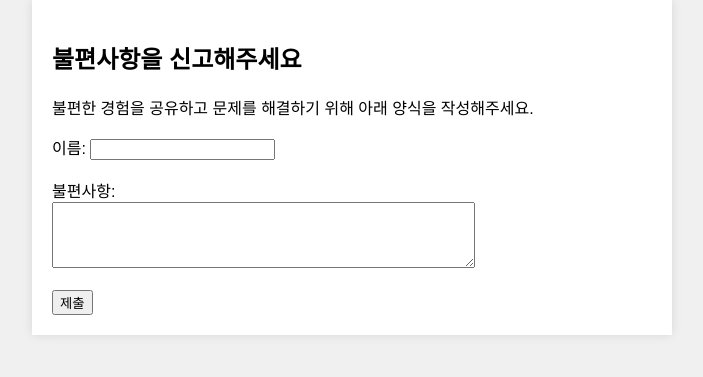
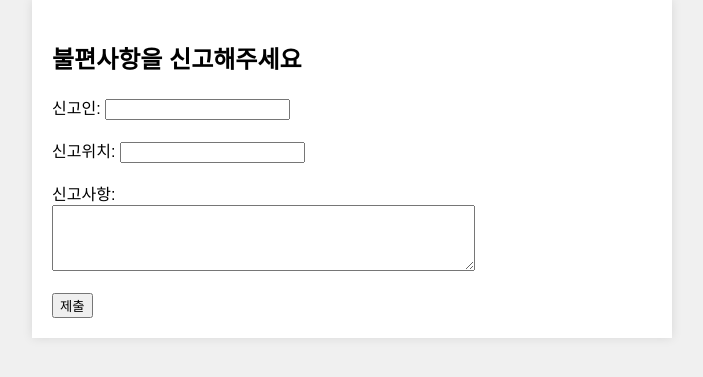
Before and after one commit to mongshot/jbclaim_py, a Flask app: page / in a window 1280 px wide. Shown: the part 129-506 px from the top of the page, without its empty margins (288-991 px from the left). Run offline with Flask 2, Linux system fonts and the light colour scheme.

Commit message:
Update index.html

```diff
--- a/templates/index.html
+++ b/templates/index.html
@@ -34,15 +34,38 @@
     <div class="container">
         <!-- 내용 추가 -->
         <h2>불편사항을 신고해주세요</h2>
-        <p>불편한 경험을 공유하고 문제를 해결하기 위해 아래 양식을 작성해주세요.</p>
-        <form>
+        <form id="complaintForm">
             <!-- 입력 폼 추가 -->
-            <label for="name">이름:</label>
-            <input type="text" id="name" name="name"><br><br>
-            <label for="issue">불편사항:</label><br>
-            <textarea id="issue" name="issue" rows="4" cols="50"></textarea><br><br>
+            <label for="reporterName">신고인:</label>
+            <input type="text" id="reporterName" name="reporterName"><br><br>
+
+            <label for="reportLocation">신고위치:</label>
+            <input type="text" id="reportLocation" name="reportLocation"><br><br>
+
+            <label for="complaint">신고사항:</label><br>
+            <textarea id="complaint" name="complaint" rows="4" cols="50"></textarea><br><br>
+
             <input type="submit" value="제출">
         </form>
     </div>
+
+    <script>
+        document.getElementById('complaintForm').addEventListener('submit', function(event) {
+            event.preventDefault();  // 폼 제출 방지
+
+            // 신고 정보 수집
+            const reporterName = document.getElementById('reporterName').value;
+            const reportLocation = document.getElementById('reportLocation').value;
+            const complaint = document.getElementById('complaint').value;
+
+            // 여기서 서버로 정보를 전송하거나 필요한 작업을 수행할 수 있습니다.
+            // 예를 들어, Ajax를 사용하여 서버에 정보를 전송할 수 있습니다.
+
+            // 여기서는 간단히 콘솔에 출력하도록 하겠습니다.
+            console.log('신고인:', reporterName);
+            console.log('신고위치:', reportLocation);
+            console.log('신고사항:', complaint);
+        });
+    </script>
 </body>
 </html>
```
